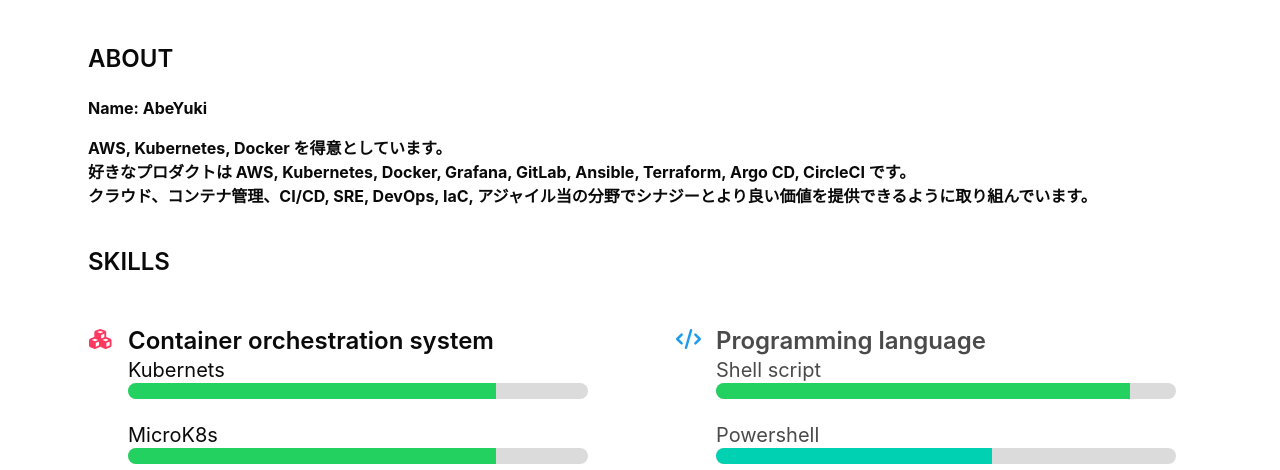
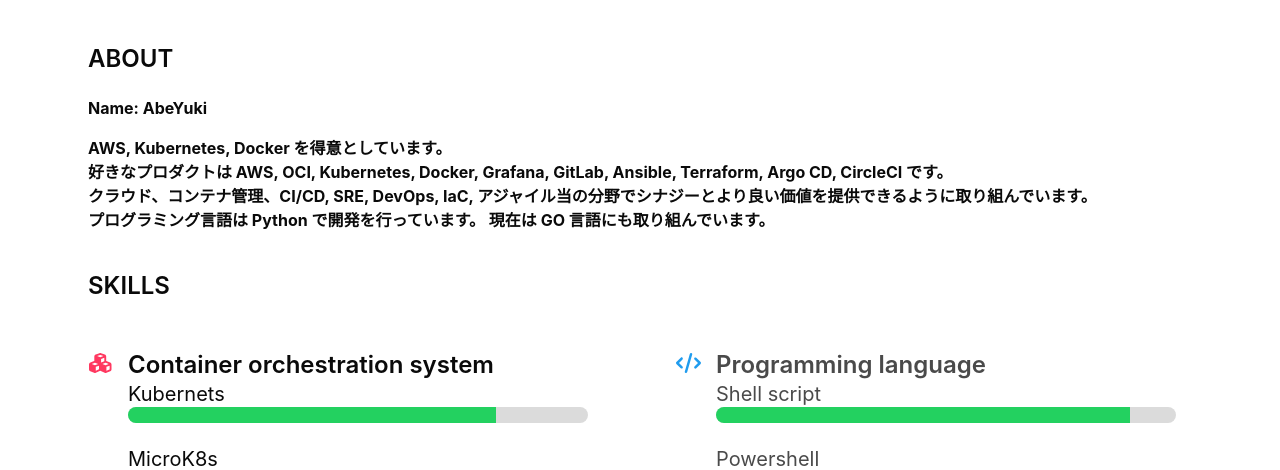
Before and after one commit to AbeYuki/flask-portfolio, a Flask app: page /portfolio/ in a window 1280 px wide. Shown: the part 226-696 px from the top of the page. Run offline with Flask 2, Linux system fonts and the light colour scheme.

Commit message:
Modify index.html

```diff
--- a/portfolio/templates/index.html
+++ b/portfolio/templates/index.html
@@ -37,8 +37,9 @@
 								<p class="is-size-6">
 									<strong>
 									AWS, Kubernetes, Docker を得意としています。<br>
-									好きなプロダクトは AWS, Kubernetes, Docker, Grafana, GitLab, Ansible, Terraform, Argo CD, CircleCI です。<br>
+									好きなプロダクトは AWS, OCI, Kubernetes, Docker, Grafana, GitLab, Ansible, Terraform, Argo CD, CircleCI です。<br>
 									クラウド、コンテナ管理、CI/CD, SRE, DevOps, IaC, アジャイル当の分野でシナジーとより良い価値を提供できるように取り組んでいます。<br>
+									プログラミング言語は Python で開発を行っています。 現在は GO 言語にも取り組んでいます。
 									</strong>
 								</p>
 							</div>
```
